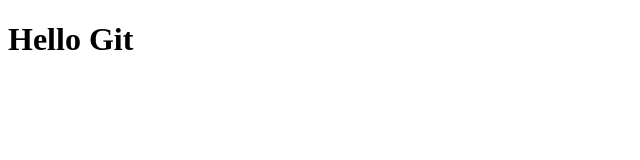
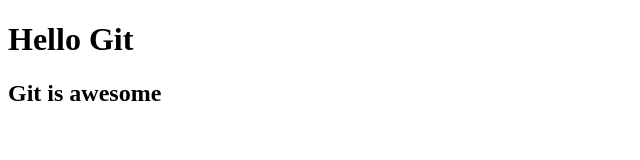
Before and after one commit to henryelray/git-demo-app, a plain HTML site: page index.html in a window 1280 px wide. Shown: the whole page, without its empty margins (0-640 px from the left). Drawn offline with Linux system fonts and the light colour scheme.

Commit message:
Simple webpage
webpage for the project

```diff
--- a/index.html
+++ b/index.html
@@ -8,5 +8,6 @@
 </head>
 <body>
     <h1>Hello Git</h1>
+    <h2>Git is awesome</h2>
 </body>
 </html>
```
